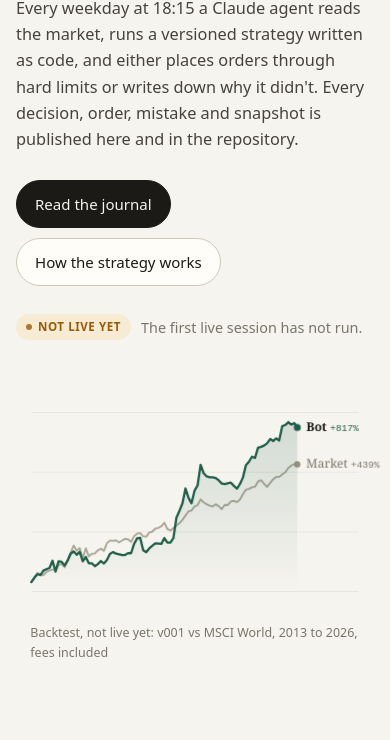
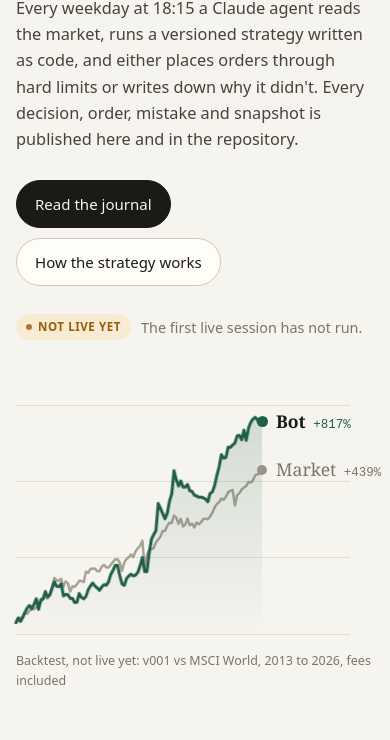
Before and after one commit to fconforti/bot-vs-market, an Astro site in the folder web/: page / in a window 390 px wide. Shown: the part 334-1074 px from the top of the page. Built offline with nearby package versions, Linux system fonts and the light colour scheme; Astro itself is replaced by a stand-in of ours.

Commit message:
site: hero chart matches the height of the headline and lede
The hero is now a grid where the chart spans exactly the title and lede
rows, at every width. The lines stretch (non-scaling strokes) while the dots
and labels are HTML placed by percentage, so nothing distorts. Lines are
revealed with a left-to-right wipe, which works with stretched strokes.
On phones the chart sits below the text at 300px.

Co-Authored-By: Claude Opus 5.5 <noreply@anthropic.com>
Claude-Session: https://claude.ai/code/session_01QbYrqk3RTYstbKroPeM8J8

```diff
--- a/web/src/components/HeroChart.astro
+++ b/web/src/components/HeroChart.astro
@@ -1,9 +1,13 @@
 ---
 // Hero visual: portfolio (the bot) vs the benchmark (the market), drawn from real data.
 // Live curve once there are at least two live snapshots; until then the latest backtest,
-// labelled as such. Paths are computed at build time; each session rebuilds the site,
-// so the curves follow the data day by day. Animation: both lines rise from below and
-// draw left to right, the market first. Static for prefers-reduced-motion.
+// labelled as such. Every session rebuilds the site data, so the curves follow the
+// account day by day.
+//
+// The figure stretches to whatever height its parent gives it (the hero sizes it to the
+// headline and lede). Lines live in a 0..1000 SVG drawn with preserveAspectRatio="none"
+// and non-scaling strokes; dots and labels are HTML placed by percentage, so nothing
+// distorts. Animation: both lines rise and draw left to right, the market first.
 import { site } from "../lib/site";
 
 const short = (d: string) => new Date(d + "T00:00:00Z").toLocaleDateString("en-GB", { day: "numeric", month: "short", year: "numeric", timeZone: "UTC" });
@@ -14,10 +18,10 @@ const bt = site.strategy.backtests.at(-1);
 const isLive = live.length >= 2;
 const raw: Pt[] = isLive ? live : (bt?.equity_curve || []).filter((p: Pt) => p.nav != null && p.benchmark != null);
 
-const W = 560, H = 360, L = 24, R = 120, T = 40, B = 40;
-const MAX_POINTS = 90;
+const MAX_POINTS = 120;
 const step = Math.max(1, Math.ceil(raw.length / MAX_POINTS));
 const pts = raw.filter((_, i) => i % step === 0 || i === raw.length - 1);
+const ok = pts.length >= 2;
 
 // Log scale when values span a lot (a 13-year backtest); linear for a short live run.
 const all = pts.flatMap((p) => [p.nav!, p.benchmark!]);
@@ -26,11 +30,10 @@ const useLog = hi / lo > 2;
 const f = (v: number) => (useLog ? Math.log(v) : v);
 const pad = (f(hi) - f(lo)) * 0.06 || 1;
 const y0 = f(lo) - pad, y1 = f(hi) + pad;
-const X = (i: number) => L + (pts.length > 1 ? (i / (pts.length - 1)) * (W - L - R) : 0);
-const Y = (v: number) => T + (1 - (f(v) - y0) / (y1 - y0)) * (H - T - B);
+const X = (i: number) => (pts.length > 1 ? (i / (pts.length - 1)) * 1000 : 0);
+const Y = (v: number) => (1 - (f(v) - y0) / (y1 - y0)) * 1000;
 const path = (key: "nav" | "benchmark") => pts.map((p, i) => `${i ? "L" : "M"}${X(i).toFixed(1)} ${Y(p[key]!).toFixed(1)}`).join(" ");
 
-const ok = pts.length >= 2;
 const last = pts.at(-1)!, first = pts[0];
 // Live: from the curve itself. Backtest: the reported totals (the stored curve is sampled).
 const ret = (k: "nav" | "benchmark") => {
@@ -42,74 +45,75 @@ const ret = (k: "nav" | "benchmark") => {
   return last[k]! / first[k]! - 1;
 };
 const pct = (v: number) => `${v >= 0 ? "+" : ""}${(v * 100).toFixed(Math.abs(v) >= 1 ? 0 : 1)}%`;
-const botY = ok ? Y(last.nav!) : 0, mktY = ok ? Y(last.benchmark!) : 0;
-// Keep the end labels apart when the lines finish close together.
+const botY = ok ? Y(last.nav!) / 10 : 0, mktY = ok ? Y(last.benchmark!) / 10 : 0;   // percent of plot height
+// Keep the end labels apart when the lines finish close together (in % of height).
 let botLY = botY, mktLY = mktY;
-if (Math.abs(botY - mktY) < 34) {
+if (Math.abs(botY - mktY) < 9) {
   const mid = (botY + mktY) / 2, up = botY <= mktY;
-  botLY = mid + (up ? -17 : 17); mktLY = mid + (up ? 17 : -17);
+  botLY = mid + (up ? -4.5 : 4.5); mktLY = mid + (up ? 4.5 : -4.5);
 }
-const endX = X(pts.length - 1);
-const grid = [0, 1, 2, 3].map((k) => T + (k / 3) * (H - T - B));
 const caption = isLive
   ? `Live: portfolio vs €${site.initial_eur.toLocaleString("en-IE")} in the MSCI World. Since ${short(first.date)}, updated ${short(last.date)}`
   : bt ? `Backtest, not live yet: ${bt.version} vs MSCI World, ${first.date.slice(0, 4)} to ${last.date.slice(0, 4)}, fees included` : "";
 ---
 {ok && (
-<figure class="hero-chart">
-  <svg viewBox={`0 0 ${W} ${H}`} preserveAspectRatio="xMidYMid meet" role="img" aria-label={`${caption}. Bot ${pct(ret("nav"))}, market ${pct(ret("benchmark"))}.`}>
+<figure class="hero-chart" role="img" aria-label={`${caption}. Bot ${pct(ret("nav"))}, market ${pct(ret("benchmark"))}.`}>
+  <div class="plot">
+    <div class="grid" aria-hidden="true"><i></i><i></i><i></i><i></i></div>
+    <svg class="layer market" viewBox="0 0 1000 1000" preserveAspectRatio="none" aria-hidden="true">
+      <path class="stroke" d={path("benchmark")} vector-effect="non-scaling-stroke" />
+    </svg>
+    <svg class="layer bot" viewBox="0 0 1000 1000" preserveAspectRatio="none" aria-hidden="true">
       <defs>
         <linearGradient id="hc-fade" x1="0" y1="0" x2="0" y2="1">
           <stop offset="0" stop-color="var(--accent)" stop-opacity=".16" />
           <stop offset="1" stop-color="var(--accent)" stop-opacity="0" />
         </linearGradient>
       </defs>
-    <g class="grid">{grid.map((y) => <line x1={L} x2={W - 24} y1={y} y2={y} />)}</g>
-    <g class="line market">
-      <path class="stroke" pathLength="1" d={path("benchmark")} />
-      <circle class="dot" cx={endX} cy={mktY} r="5" />
-      <text class="label" x={endX + 14} y={mktLY + 5}>Market <tspan class="val">{pct(ret("benchmark"))}</tspan></text>
-    </g>
-    <g class="line bot">
-      <path class="area" d={`${path("nav")} L${endX.toFixed(1)} ${H - B} L${L} ${H - B} Z`} />
-      <path class="stroke" pathLength="1" d={path("nav")} />
-      <circle class="dot" cx={endX} cy={botY} r="5.5" />
-      <text class="label" x={endX + 14} y={botLY + 5}>Bot <tspan class="val">{pct(ret("nav"))}</tspan></text>
-    </g>
+      <path class="area" d={`${path("nav")} L1000 1000 L0 1000 Z`} />
+      <path class="stroke" d={path("nav")} vector-effect="non-scaling-stroke" />
     </svg>
+    <span class="dot market" style={`top:${mktY}%`}></span>
+    <span class="dot bot" style={`top:${botY}%`}></span>
+    <span class="label market" style={`top:${mktLY}%`} aria-hidden="true">Market <b>{pct(ret("benchmark"))}</b></span>
+    <span class="label bot" style={`top:${botLY}%`} aria-hidden="true">Bot <b>{pct(ret("nav"))}</b></span>
+  </div>
   <figcaption>{caption}</figcaption>
 </figure>
 )}
 
 <style>
-  .hero-chart { margin: 0; width: 100%; }
-  svg { display: block; width: 100%; height: auto; overflow: visible; }
-  figcaption { margin-top: 6px; padding-left: 4%; font-size: .78rem; color: var(--muted); }
-  .grid line { stroke: var(--line); stroke-width: 1; }
+  .hero-chart { margin: 0; width: 100%; height: 100%; min-height: 240px; display: flex; flex-direction: column; }
+  .plot { position: relative; flex: 1; margin: 10px 112px 6px 0; }
+  .layer { position: absolute; inset: 0; width: 100%; height: 100%; overflow: visible; }
+  .grid { position: absolute; inset: 0; display: flex; flex-direction: column; justify-content: space-between; }
+  .grid i { display: block; height: 1px; background: var(--line); margin-right: -88px; }
   .stroke { fill: none; stroke-linecap: round; stroke-linejoin: round; }
-  .market .stroke { stroke: var(--bench); stroke-width: 3; opacity: .8; }
-  .bot .stroke { stroke: var(--accent); stroke-width: 3.6; }
+  .market .stroke { stroke: var(--bench); stroke-width: 2.5; opacity: .85; }
+  .bot .stroke { stroke: var(--accent); stroke-width: 3; }
   .area { fill: url(#hc-fade); }
-  .market .dot { fill: var(--bench); }
-  .bot .dot { fill: var(--accent); }
-  .label { font-family: var(--font-serif); font-size: 19px; font-weight: 600; fill: var(--fg); }
-  .market .label { fill: var(--muted); font-weight: 500; }
-  .val { font-family: var(--font-mono); font-size: 15px; font-weight: 500; }
-  .bot .val { fill: var(--accent); }
+  .dot { position: absolute; left: 100%; width: 10px; height: 10px; margin: -5px 0 0 -5px; border-radius: 50%; }
+  .dot.market { background: var(--bench); }
+  .dot.bot { background: var(--accent); width: 11px; height: 11px; margin: -5.5px 0 0 -5.5px; }
+  .label { position: absolute; left: calc(100% + 14px); transform: translateY(-50%); white-space: nowrap; font-family: var(--font-serif); font-size: 1.1rem; font-weight: 600; color: var(--fg); line-height: 1; }
+  .label.market { color: var(--muted); font-weight: 500; }
+  .label b { font-family: var(--font-mono); font-size: .78rem; font-weight: 500; margin-left: 3px; }
+  .label.bot b { color: var(--accent); }
+  figcaption { font-size: .78rem; color: var(--muted); margin-top: 10px; }
 
   @media (prefers-reduced-motion: no-preference) {
-    .line { animation: rise 1.6s cubic-bezier(.2, .8, .2, 1) both; }
-    .stroke { stroke-dasharray: 1; stroke-dashoffset: 1; animation: draw 1.6s cubic-bezier(.45, .05, .25, 1) both; }
+    /* rise from below while a left-to-right wipe draws the line */
+    .layer { animation: rise 1.6s cubic-bezier(.2, .8, .2, 1) both, wipe 1.6s cubic-bezier(.45, .05, .25, 1) both; }
     .area { animation: fade .8s ease-out both; }
-    .dot, .label { animation: pop .5s cubic-bezier(.2, .9, .3, 1.4) both; transform-box: fill-box; transform-origin: center; }
-    .market, .market .stroke { animation-delay: .15s; }
-    .market .dot, .market .label { animation-delay: 1.55s; }
-    .bot, .bot .stroke { animation-delay: .55s; animation-duration: 1.9s; }
+    .dot, .label { animation: pop .5s cubic-bezier(.2, .9, .3, 1.4) both; }
+    .layer.market { animation-delay: .15s; }
+    .dot.market, .label.market { animation-delay: 1.55s; }
+    .layer.bot { animation-delay: .55s; animation-duration: 1.9s; }
     .bot .area { animation-delay: 2.3s; }
-    .bot .dot, .bot .label { animation-delay: 2.3s; }
+    .dot.bot, .label.bot { animation-delay: 2.3s; }
     @keyframes rise { from { transform: translateY(70px); opacity: 0; } 30% { opacity: 1; } to { transform: none; opacity: 1; } }
-    @keyframes draw { to { stroke-dashoffset: 0; } }
+    @keyframes wipe { from { clip-path: inset(-12px 100% -12px -12px); } to { clip-path: inset(-12px -12px -12px -12px); } }
     @keyframes fade { from { opacity: 0; } to { opacity: 1; } }
-    @keyframes pop { from { opacity: 0; transform: scale(.4); } to { opacity: 1; transform: none; } }
+    @keyframes pop { from { opacity: 0; scale: .4; } to { opacity: 1; scale: 1; } }
   }
 </style>
--- a/web/src/pages/index.astro
+++ b/web/src/pages/index.astro
@@ -14,17 +14,17 @@ const initial = new Intl.NumberFormat("en-IE").format(site.initial_eur);
 <Base title="Overview" current="">
   <section class="hero wrap">
     <div class="hero-text">
-    <p class="eyebrow rise">A public experiment · strategy {site.version}</p>
-    <h1 class="rise d1">An AI agent manages <span class="hl">€{initial}</span> of real money, in the open.</h1>
-    <p class="lede rise d2">
+    <p class="eyebrow rise h-eyebrow">A public experiment · strategy {site.version}</p>
+    <h1 class="rise d1 h-title">An AI agent manages <span class="hl">€{initial}</span> of real money, in the open.</h1>
+    <p class="lede rise d2 h-lede">
       Every weekday at 18:15 a Claude agent reads the market, runs a versioned strategy written as code, and either places orders through hard limits or writes down why it didn't.
       Every decision, order, mistake and snapshot is published here and in the repository.
     </p>
-    <div class="cta rise d3">
+    <div class="cta rise d3 h-cta">
       <a class="btn primary" href={url("journal/")}>Read the journal</a>
       <a class="btn" href={url("strategy/")}>How the strategy works</a>
     </div>
-    <p class="status rise d4">
+    <p class="status rise d4 h-status">
       {h.last_session
         ? <>Last session <a href={url(`journal/#${h.last_session.date}`)}>{fmtDate(h.last_session.date)}</a>{h.last_session.status && <span class={`tag ${statusTone(h.last_session.status)}`}>{h.last_session.status}</span>}</>
         : <><span class="tag warn">Not live yet</span> The first live session has not run.</>}
@@ -85,9 +85,15 @@ const initial = new Intl.NumberFormat("en-IE").format(site.initial_eur);
 </Base>
 
 <style>
-  .hero { padding-block: clamp(56px, 10vw, 112px) 32px; display: grid; grid-template-columns: minmax(0, 1.5fr) minmax(0, 1fr); gap: clamp(24px, 4vw, 64px); align-items: center; }
-  .hero-art { min-width: 0; }
-  @media (max-width: 900px) { .hero { grid-template-columns: 1fr; } .hero-art { max-width: 520px; margin-top: 8px; } }
+  .hero { padding-block: clamp(56px, 10vw, 112px) 32px; display: grid; grid-template-columns: minmax(0, 1.5fr) minmax(0, 1fr); column-gap: clamp(24px, 4vw, 64px);
+    grid-template-areas: "eyebrow ." "title art" "lede art" "cta ." "status ."; }
+  .hero-text { display: contents; }
+  .h-eyebrow { grid-area: eyebrow; } .h-title { grid-area: title; } .h-lede { grid-area: lede; } .h-cta { grid-area: cta; } .h-status { grid-area: status; }
+  .hero-art { grid-area: art; min-width: 0; display: flex; padding-top: 4px; }
+  @media (max-width: 900px) {
+    .hero { grid-template-columns: 1fr; grid-template-areas: "eyebrow" "title" "lede" "cta" "status" "art"; }
+    .hero-art { height: 300px; margin-top: 36px; }
+  }
   .hero h1 { font-size: clamp(2.3rem, 5.2vw, 4.1rem); max-width: 17ch; line-height: 1.04; letter-spacing: -.025em; }
   .hl { font-style: italic; color: var(--accent); }
   .hero .lede { max-width: 60ch; font-size: clamp(1.02rem, 1.6vw, 1.15rem); color: var(--fg-soft); margin: 22px 0 0; }
```
Lines whose indentation alone changed are shown as unchanged.
